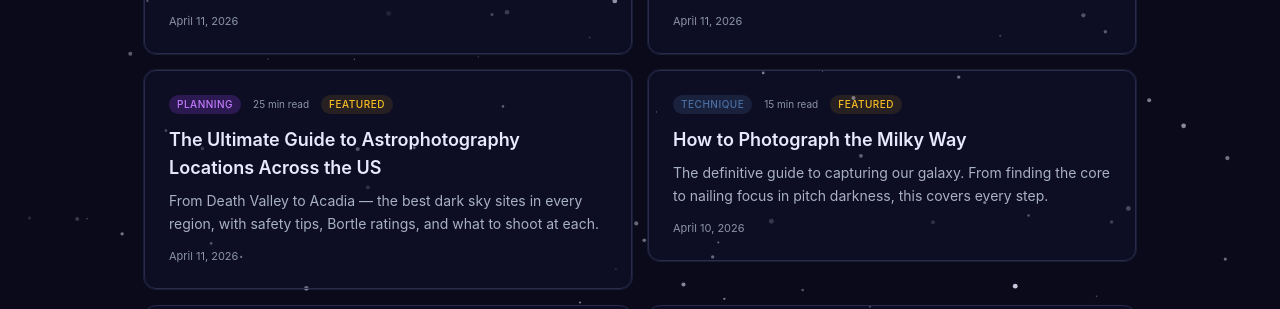
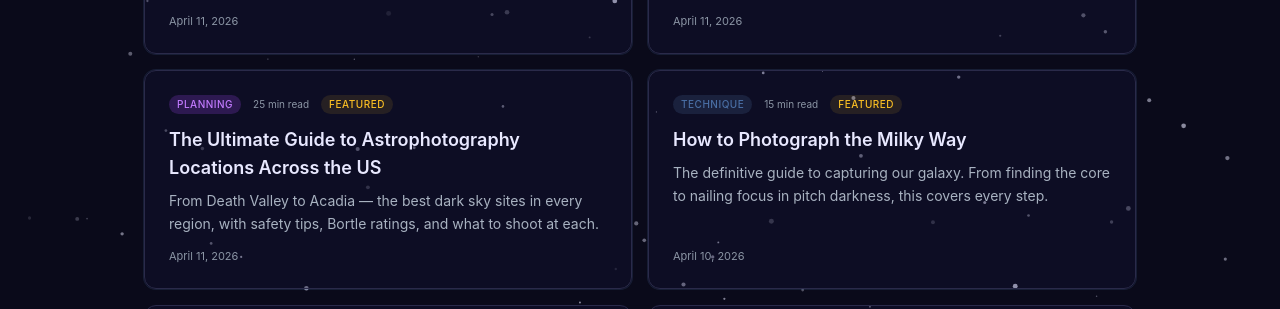
Before and after one commit to MarioLizarraga/ace-stellar, a React (Vite) app: page /#/learn in a window 1280 px wide. Shown: the part 491-800 px from the top of the page. Built offline with nearby package versions, Linux system fonts and the light colour scheme; no server answers.

Commit message:
fix: equal height article cards on Learn page

```diff
--- a/src/components/blog/ArticleCard.tsx
+++ b/src/components/blog/ArticleCard.tsx
@@ -29,10 +29,11 @@ export function ArticleCard({ slug, title, excerpt, category, date, readTime, fe
       initial={{ opacity: 0, y: 20 }}
       animate={{ opacity: 1, y: 0 }}
       transition={{ delay: index * 0.05, duration: 0.4 }}
+      className="h-full"
     >
       <Link
         to={`/learn/${slug}`}
-        className={`block bg-bg-surface/30 border border-border rounded-xl p-6 hover:border-accent/30 transition-all duration-300 hover:bg-bg-surface/50 ${
+        className={`flex flex-col h-full bg-bg-surface/30 border border-border rounded-xl p-6 hover:border-accent/30 transition-all duration-300 hover:bg-bg-surface/50 ${
           featured ? 'ring-1 ring-accent/20' : ''
         }`}
       >
@@ -52,11 +53,11 @@ export function ArticleCard({ slug, title, excerpt, category, date, readTime, fe
           {title}
         </h3>
 
-        <p className="text-[#a8b2c1] text-sm leading-relaxed mb-3">
+        <p className="text-[#a8b2c1] text-sm leading-relaxed mb-3 flex-1">
           {excerpt}
         </p>
 
-        <p className="text-[11px] text-[#8b95a5]">
+        <p className="text-[11px] text-[#8b95a5] mt-auto">
           {new Date(date + 'T12:00:00').toLocaleDateString('en-US', { month: 'long', day: 'numeric', year: 'numeric' })}
         </p>
       </Link>
```
